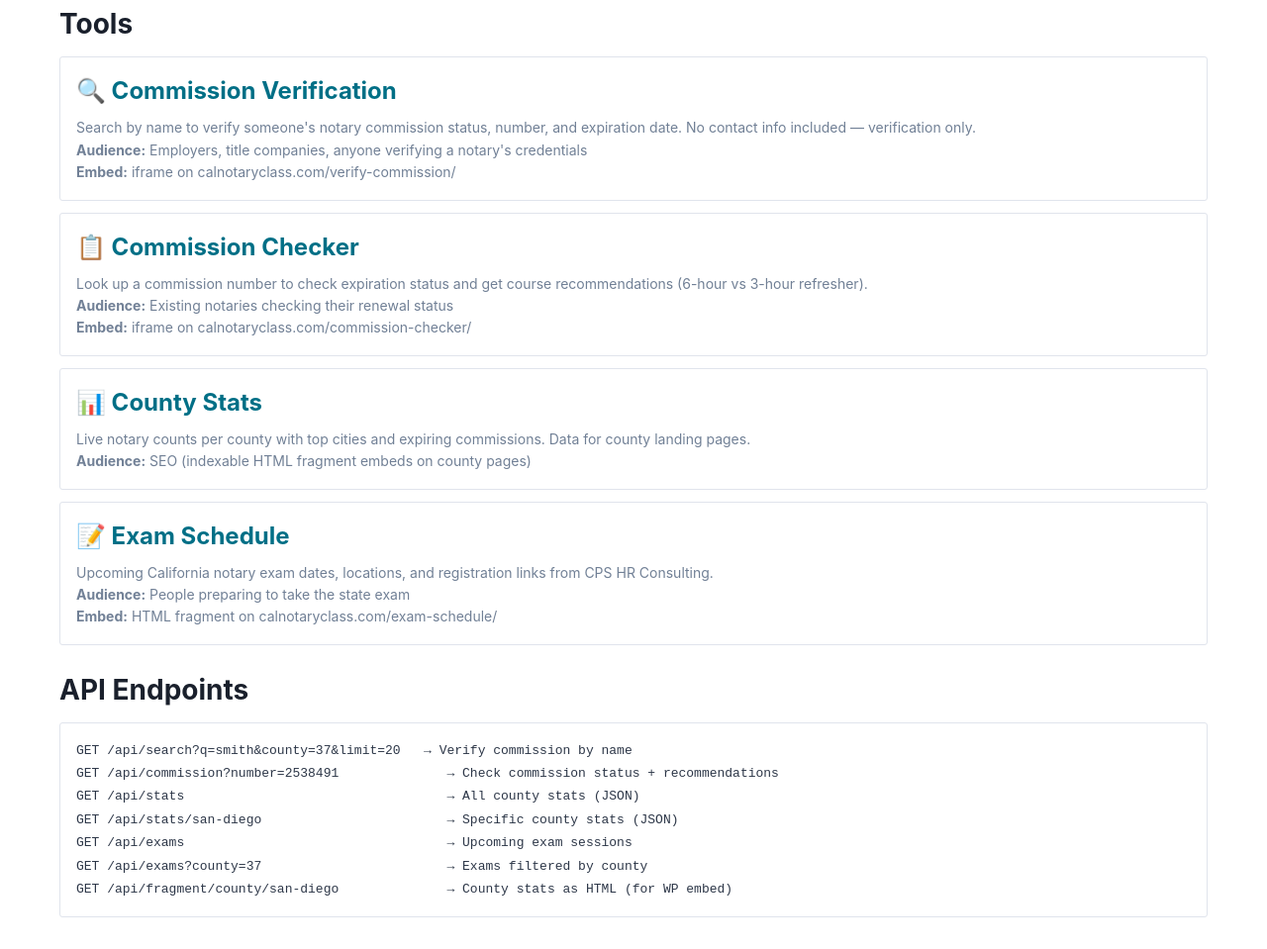
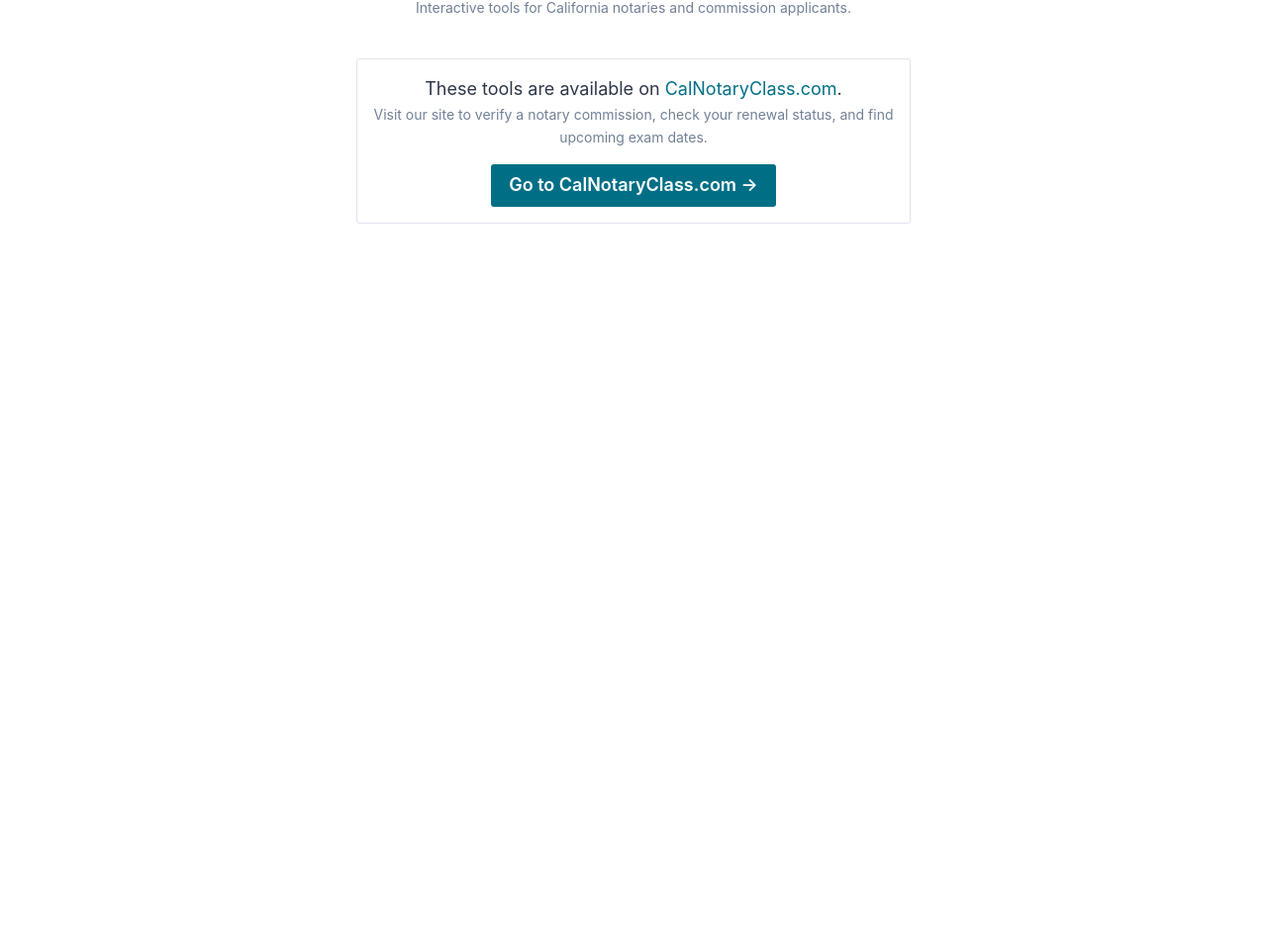
Before and after one commit to ricsmo/cnc-notary-tools, a website: page public/index.html in a window 1280 px wide. Shown: the part 119-1078 px from the top of the page at 99% size. After the commit the page ends 800 px from the top, so only its background shows below. Drawn offline with Linux system fonts and the light colour scheme.

Commit message:
Security: restrict iframe embedding, lock down homepage
- _headers: frame-ancestors CSP restricts embedding to calnotaryclass.com
  only — competitors can't iframe our tools
- _headers: API CORS restricted to our domains instead of wildcard
- _headers: X-Content-Type-Options nosniff added
- index.html: stripped all internal architecture details (API endpoints,
  embed URLs, audience notes). Now a simple redirect page with CTA
- index.html: noindex meta tag
- Removes risk of scrapers finding the tool hub and API docs

Co-Authored-By: Craft Agent <agents-noreply@craft.do>

```diff
--- a/public/index.html
+++ b/public/index.html
@@ -3,54 +3,24 @@
 <head>
 <meta charset="UTF-8">
 <meta name="viewport" content="width=device-width, initial-scale=1.0">
-<title>California Notary Tools</title>
+<title>California Notary Tools | CalNotaryClass</title>
 <link rel="stylesheet" href="/assets/style.css">
+<meta name="robots" content="noindex">
 </head>
 <body>
-<div class="container">
+<div class="container" style="max-width:600px;">
 
-<h1>California Notary Tools</h1>
-<p class="muted">Free tools for California notaries. Data from CA SOS active notary database (136,000+ records, updated nightly) and CPS HR exam schedule.</p>
-
-<h2>Tools</h2>
-
-<div class="card">
-  <h3><a href="/search.html">🔍 Commission Verification</a></h3>
-  <p class="muted">Search by name to verify someone's notary commission status, number, and expiration date. No contact info included — verification only.</p>
-  <p class="muted"><strong>Audience:</strong> Employers, title companies, anyone verifying a notary's credentials</p>
-  <p class="muted"><strong>Embed:</strong> iframe on calnotaryclass.com/verify-commission/</p>
+<div style="text-align:center;padding:40px 0;">
+  <h1>California Notary Tools</h1>
+  <p class="muted">Interactive tools for California notaries and commission applicants.</p>
 </div>
 
-<div class="card">
-  <h3><a href="/commission.html">📋 Commission Checker</a></h3>
-  <p class="muted">Look up a commission number to check expiration status and get course recommendations (6-hour vs 3-hour refresher).</p>
-  <p class="muted"><strong>Audience:</strong> Existing notaries checking their renewal status</p>
-  <p class="muted"><strong>Embed:</strong> iframe on calnotaryclass.com/commission-checker/</p>
-</div>
-
-<div class="card">
-  <h3><a href="/county-widget.html">📊 County Stats</a></h3>
-  <p class="muted">Live notary counts per county with top cities and expiring commissions. Data for county landing pages.</p>
-  <p class="muted"><strong>Audience:</strong> SEO (indexable HTML fragment embeds on county pages)</p>
-</div>
-
-<div class="card">
-  <h3><a href="/exams.html">📝 Exam Schedule</a></h3>
-  <p class="muted">Upcoming California notary exam dates, locations, and registration links from CPS HR Consulting.</p>
-  <p class="muted"><strong>Audience:</strong> People preparing to take the state exam</p>
-  <p class="muted"><strong>Embed:</strong> HTML fragment on calnotaryclass.com/exam-schedule/</p>
-</div>
-
-<h2>API Endpoints</h2>
-
-<div class="card">
-  <pre style="font-size:13px;overflow-x:auto;line-height:1.8;">GET /api/search?q=smith&county=37&limit=20   → Verify commission by name
-GET /api/commission?number=2538491              → Check commission status + recommendations
-GET /api/stats                                  → All county stats (JSON)
-GET /api/stats/san-diego                        → Specific county stats (JSON)
-GET /api/exams                                  → Upcoming exam sessions
-GET /api/exams?county=37                        → Exams filtered by county
-GET /api/fragment/county/san-diego              → County stats as HTML (for WP embed)</pre>
+<div class="card" style="text-align:center;">
+  <p>These tools are available on <a href="https://calnotaryclass.com">CalNotaryClass.com</a>.</p>
+  <p class="muted">Visit our site to verify a notary commission, check your renewal status, and find upcoming exam dates.</p>
+  <div style="margin-top:16px;">
+    <a href="https://calnotaryclass.com" style="display:inline-block;background:var(--accent);color:var(--palette9);padding:.4em 1em;border-radius:3px;font-weight:600;text-decoration:none;">Go to CalNotaryClass.com →</a>
+  </div>
 </div>
 
 </div>
```
Also changed, not shown: 1 other file.
